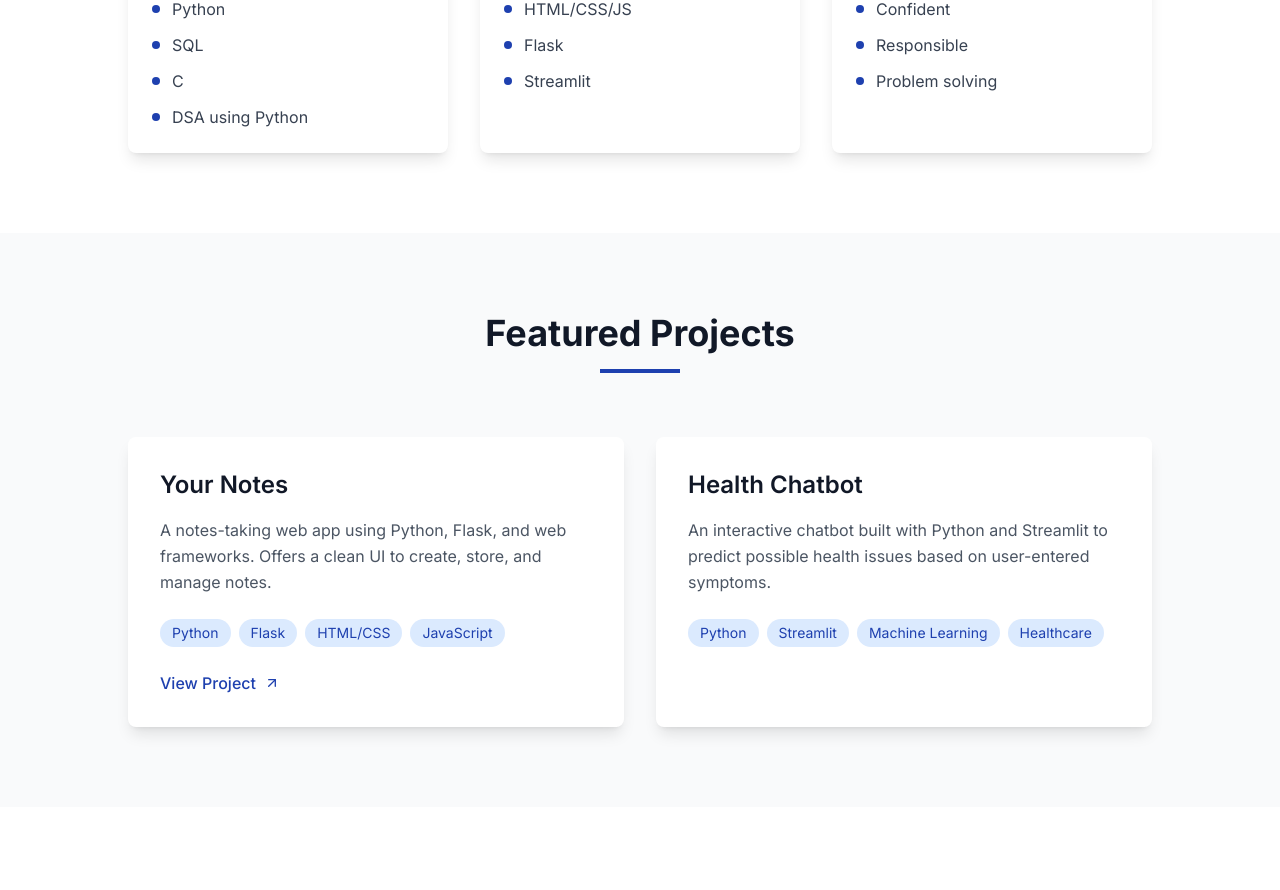
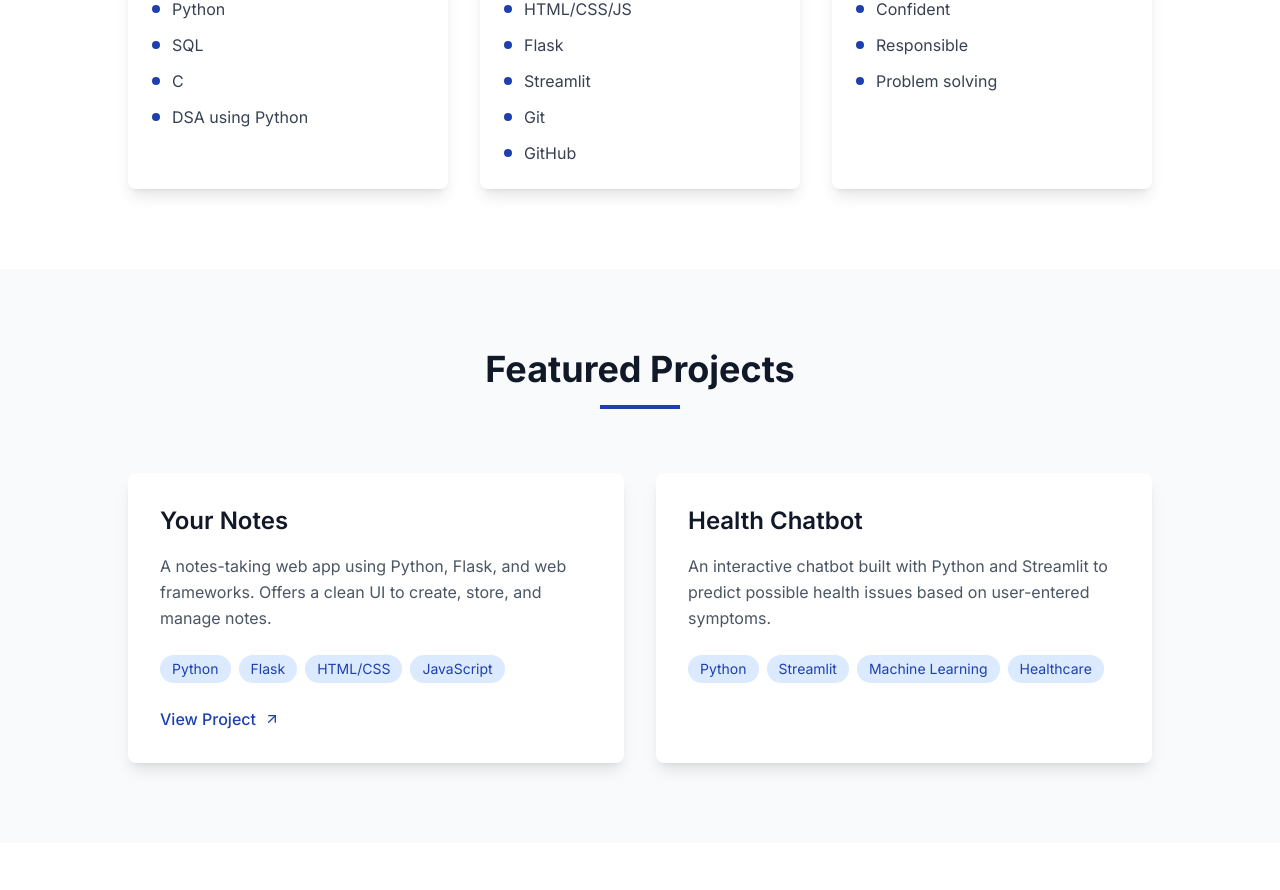
Before and after one commit to Manipamarthi10/manikantaswamy-portfolio, a React (Vite) app: page / in a window 1280 px wide. Shown: the part 1815-2705 px from the top of the page. Built offline with nearby package versions, Linux system fonts and the light colour scheme.

Commit message:
Add Git and GitHub to skills
Add Git and GitHub to the skills list.

```diff
--- a/src/components/Skills.tsx
+++ b/src/components/Skills.tsx
@@ -7,7 +7,7 @@ const Skills = () => {
     },
     {
       title: "Tools & Frameworks",
-      skills: ["Python libraries", "HTML/CSS/JS", "Flask", "Streamlit"]
+      skills: ["Python libraries", "HTML/CSS/JS", "Flask", "Streamlit", "Git", "GitHub"]
     },
     {
       title: "Soft Skills",
```
